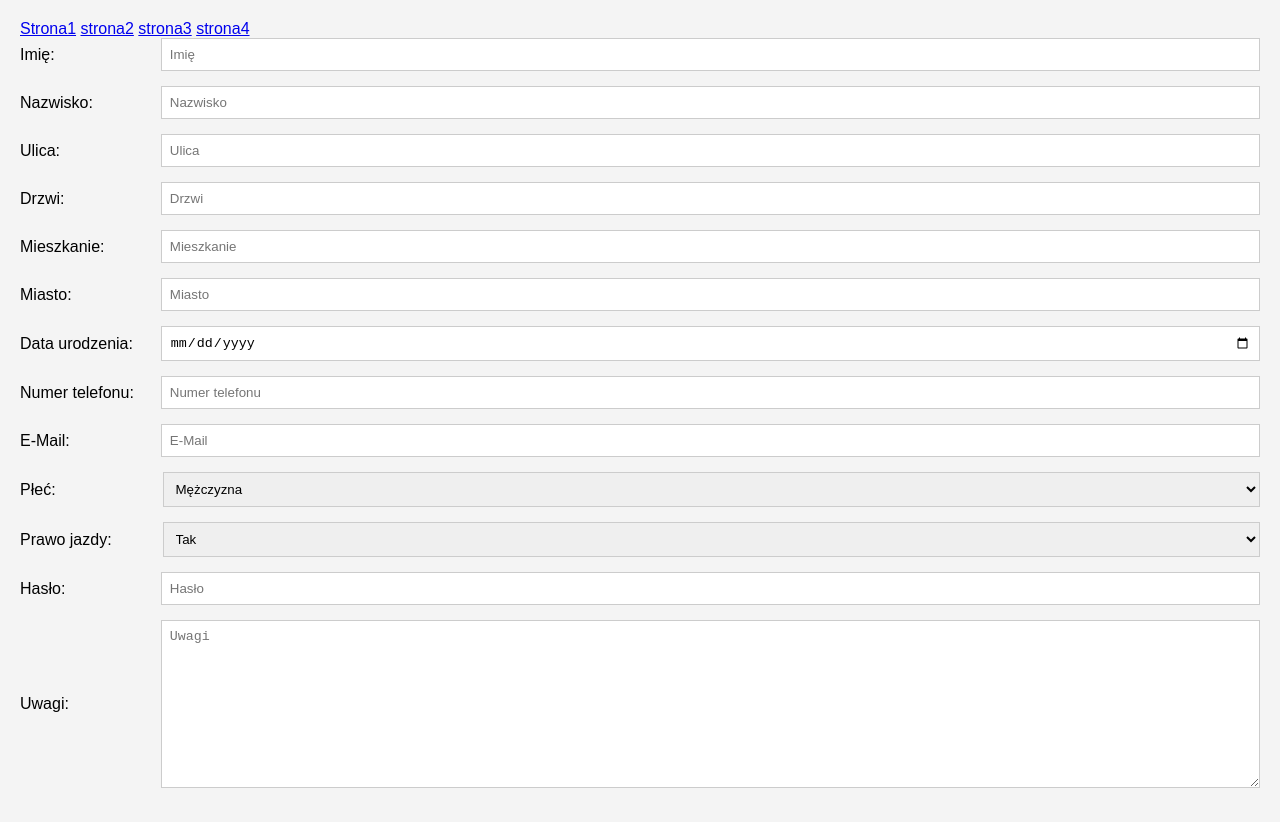
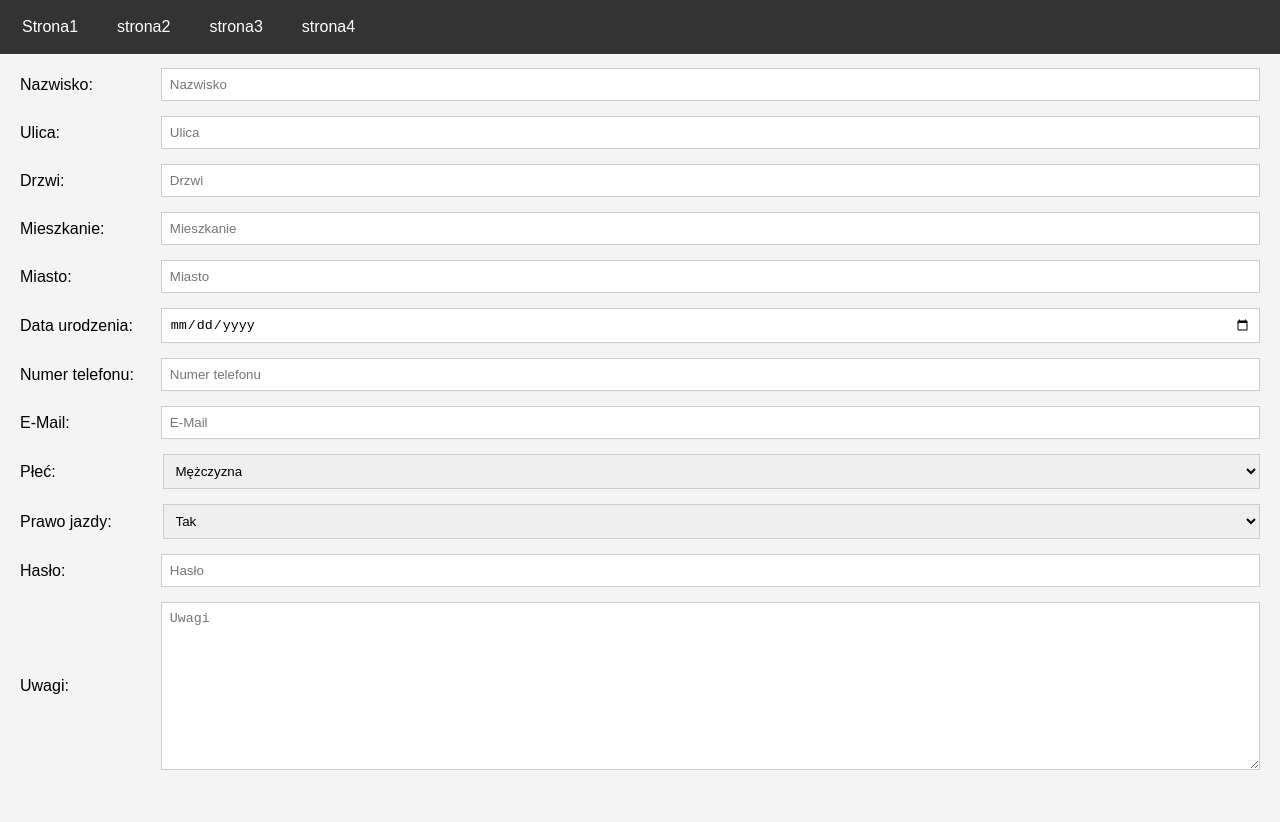
Before and after one commit to PiotrZ176/PiotrZ176.github.io, a plain HTML site: page index.html in a window 1280 px wide. Drawn offline with Linux system fonts and the light colour scheme.

Commit message:
Add files via upload

```diff
--- a/index2.css
+++ b/index2.css
@@ -10,6 +10,31 @@ html {
   height: 100%;
   margin: 0;
   padding: 0;
+}
+
+nav {
+  position: fixed;
+  top: 0;
+  left: 0;
+  width: 100%;
+  display: flex;
+  gap: 15px;
+  padding: 10px;
+  background-color: #333;
+  color: #fff;
+  z-index: 10;
+}
+
+nav a {
+  color: #fff;
+  text-decoration: none;
+  padding: 8px 12px;
+  border-radius: 4px;
+  transition: background-color 0.3s;
+}
+
+nav a:hover {
+  background-color: #555;
 }
 
 body {
--- a/index3.css
+++ b/index3.css
@@ -10,6 +10,31 @@ html {
   height: 100%;
   margin: 0;
   padding: 0;
+}
+
+nav {
+  position: fixed;
+  top: 0;
+  left: 0;
+  width: 100%;
+  display: flex;
+  gap: 15px;
+  padding: 10px;
+  background-color: #333;
+  color: #fff;
+  z-index: 10;
+}
+
+nav a {
+  color: #fff;
+  text-decoration: none;
+  padding: 8px 12px;
+  border-radius: 4px;
+  transition: background-color 0.3s;
+}
+
+nav a:hover {
+  background-color: #555;
 }
 
 body {
--- a/style.css
+++ b/style.css
@@ -3,6 +3,31 @@ body {
   margin: 0;
   padding: 20px;
   background-color: #f4f4f4;
+}
+
+nav {
+  position: fixed;
+  top: 0;
+  left: 0;
+  width: 100%;
+  display: flex;
+  gap: 15px;
+  padding: 10px;
+  background-color: #333;
+  color: #fff;
+  z-index: 10;
+}
+
+nav a {
+  color: #fff;
+  text-decoration: none;
+  padding: 8px 12px;
+  border-radius: 4px;
+  transition: background-color 0.3s;
+}
+
+nav a:hover {
+  background-color: #555;
 }
 
 .form-group {
```
